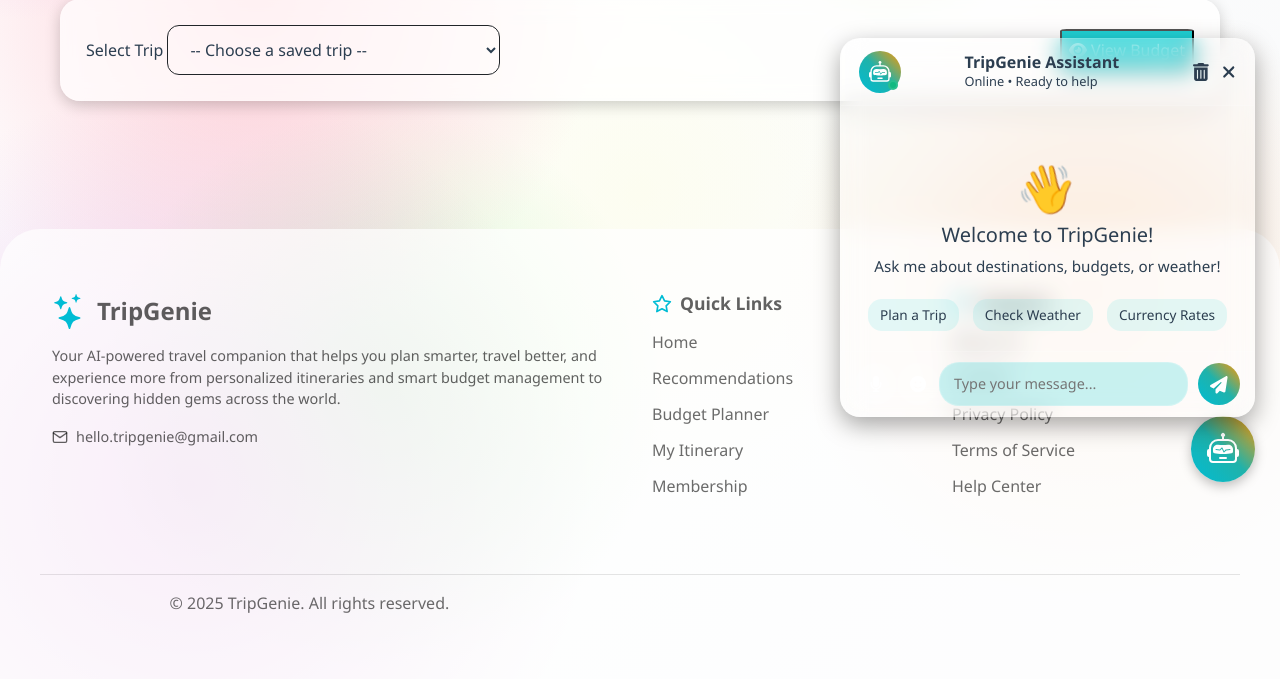
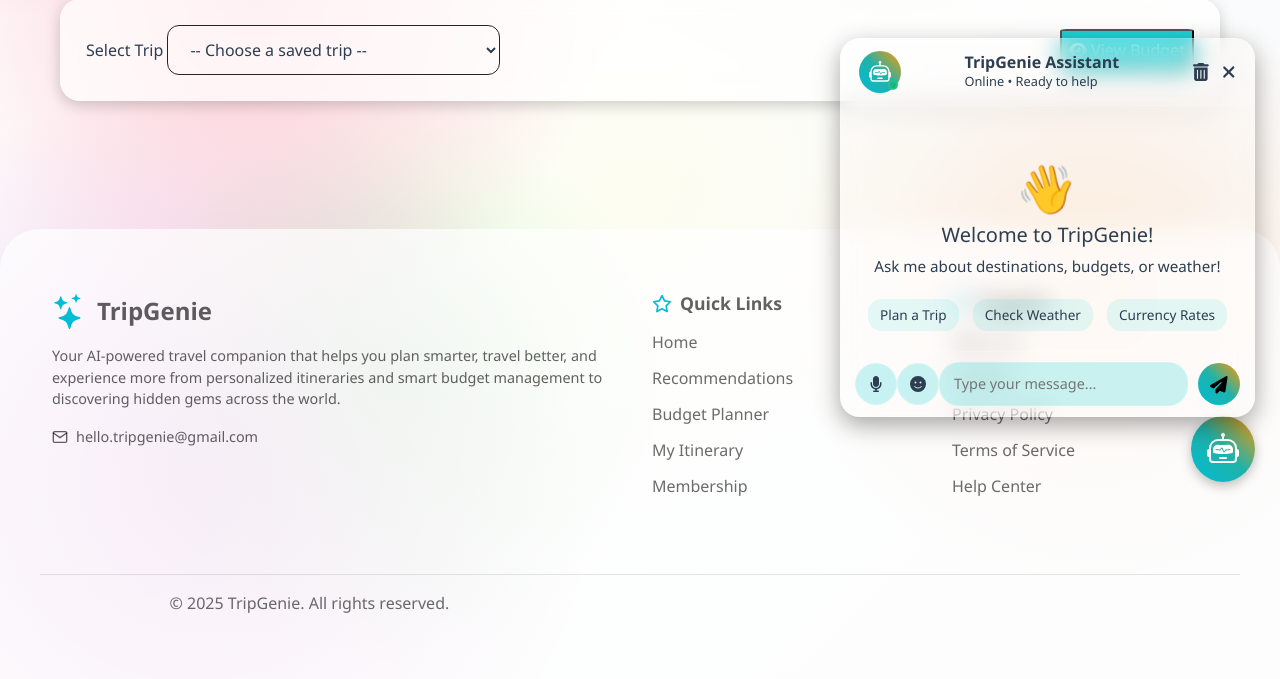
Before and after one commit to IqraSayed2/TripGenie, a Django app: page /budget/ in a window 1280 px wide. Shown: the part 293-972 px from the top of the page. Run offline with Django 5.2, Linux system fonts and the light colour scheme; the visitor is signed in with stand-in values (Sample User, id 1); data that the repository does not hold is empty; some libraries are stand-ins or nearby versions.

Commit message:
Updated Css

```diff
--- a/TripGenie/tripgenie/static/css/style.css
+++ b/TripGenie/tripgenie/static/css/style.css
@@ -57,10 +57,6 @@
 
 .signup-subtitle {
   color: #6b7280;
-}
-
-.signup-subtitle {
-  color: rgba(255, 255, 255, 0.764);
   font-size: 0.9rem;
 }
 
@@ -3459,6 +3455,8 @@
   border-radius: 18px;
   max-width: 75%;
   line-height: 1.4;
+  color: #2c3e50;
+  background: #20b2aa30;
 }
 
 .chatbot-message.user .chatbot-bubble {
@@ -3497,7 +3495,6 @@
   background: linear-gradient(45deg, #00bcd4, #20b2aa, #ff9800);
   border: none;
   border-radius: 50%;
-  color: white;
   margin-left: 10px;
   width: 42px;
   height: 42px;
@@ -3563,14 +3560,14 @@
   width: 42px;
   height: 42px;
   border-radius: 50%;
-  background: rgba(255, 255, 255, 0.1);
-  border: 1px solid var(--chatbot-card-border);
-  color: var(--chatbot-text-primary);
+  background-color: #20d1d43d;
+  border: 1px solid rgba(255, 255, 255, 0.2);
   display: flex;
   align-items: center;
   justify-content: center;
   cursor: pointer;
   transition: all 0.3s ease;
+  color: #2c3e50;
 }
 
 .typing-dots {
```
